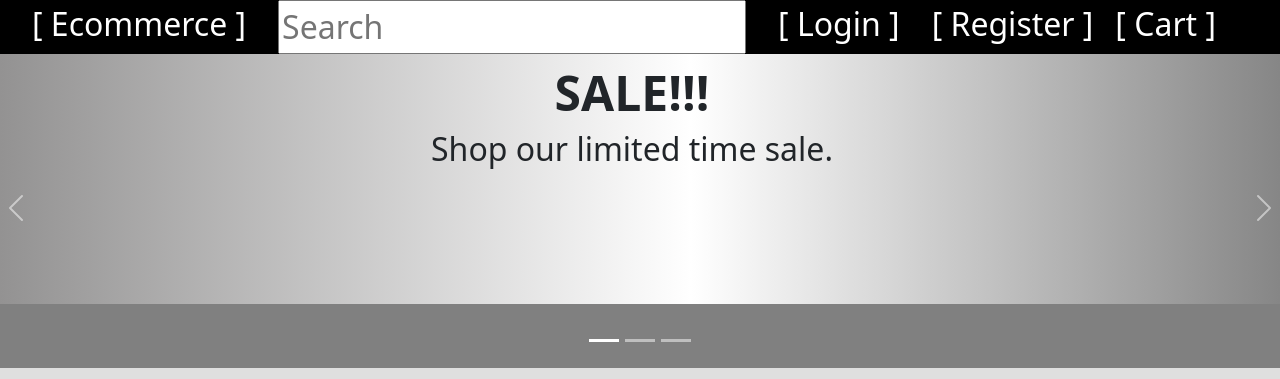
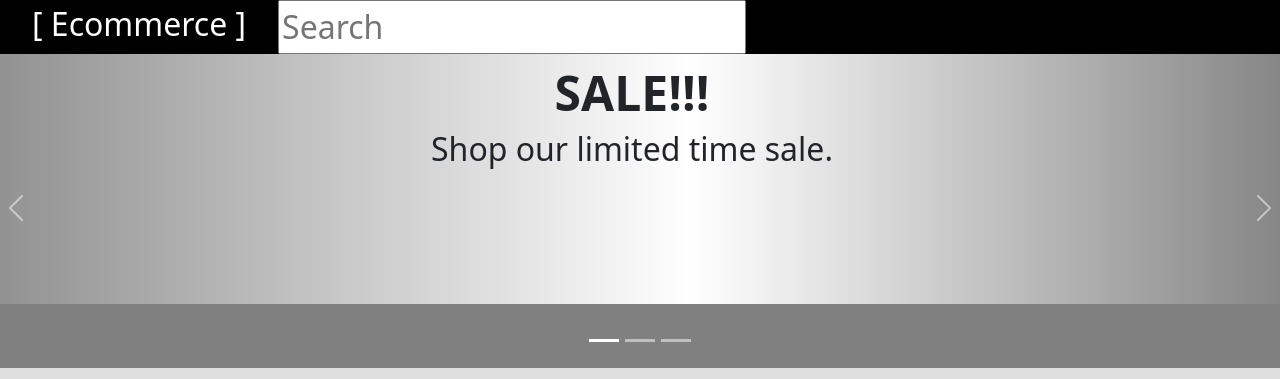
Before and after one commit to achangtroraleke/ecommerce_project, a Django app: page / in a window 1280 px wide. Shown: the top 379 px of the page. Run offline with Django 4.2, Linux system fonts and the light colour scheme; data comes from the database, SQL or seed files in the repository; both versions use the stored data as it was after the commit; some libraries are stand-ins or nearby versions.

Commit message:
general updates

```diff
--- a/base/templates/base/home.html
+++ b/base/templates/base/home.html
@@ -32,7 +32,7 @@
 
                 <div class="item-card flex-gap" >
 
-                    <h3>{{item.name}}</h3>
+                    <h4>{{item.name}}</h4>
                     <h4>${{item.price|floatformat:2}}</h4><p>{{item.description}}</p>
                 </div>
             </div>
--- a/static/styles/main.css
+++ b/static/styles/main.css
@@ -316,3 +316,23 @@ section img{
     height: fit-content;
 
 }
+
+.burger{
+    display: none;
+}
+
+@media (max-width:1800px){
+    .pc-view{
+        display: none;
+    }
+
+    .burger{
+        display: block;
+    }
+    .container-fluid a {
+        color: white;
+    }
+
+
+
+}
--- a/templates/navbar.html
+++ b/templates/navbar.html
@@ -1,5 +1,6 @@
 <nav>
     <ul class="no-bullets navigation-bar">
+
         <li class="navigation-item"><a href="{% url 'home' %}"><div class="nav-box"> [ Ecommerce ]</div></a> </li>
 
         <li class="navigation-item">
@@ -15,12 +16,13 @@
         </li>
 
         {% if request.user.is_authenticated %}
-        <li class="navigation-item"><a href="{% url 'create-sale' %}"><div class="nav-box">[ Create Sale ]</div></a> </li>
-        <li class="navigation-item"><a href="{% url 'logout' %}"><div class="nav-box">[ Logout :{{request.user}}]</div></a> </li>
+        <li class="navigation-item pc-view"><a href="{% url 'create-sale' %}"><div class="nav-box">[ Create Sale ]</div></a> </li>
+        <li class="navigation-item pc-view"><a href="{% url 'logout' %}"><div class="nav-box">[ Logout :{{request.user}}]</div></a> </li>
         {% else %}
-        <li class="navigation-item"><a href="{% url 'login' %}"><div class="nav-box">[ Login ]</div></a> </li>
-        <li class="navigation-item"><a href="{% url 'register' %}"><div class="nav-box">[ Register ]</div></a> </li>
+        <li class="navigation-item pc-view"><a href="{% url 'login' %}"><div class="nav-box">[ Login ]</div></a> </li>
+        <li class="navigation-item pc-view"><a href="{% url 'register' %}"><div class="nav-box">[ Register ]</div></a> </li>
         {% endif %}
-        <li class="navigation-item"><a href="{% url 'cart' %}"><div class="nav-box">[ Cart ]</div></a> </li>
+        <li class="navigation-item pc-view"><a href="{% url 'cart' %}"><div class="nav-box">[ Cart ]</div></a> </li>
     </ul>
+
 </nav>
```
Also changed, not shown: db.sqlite3.
